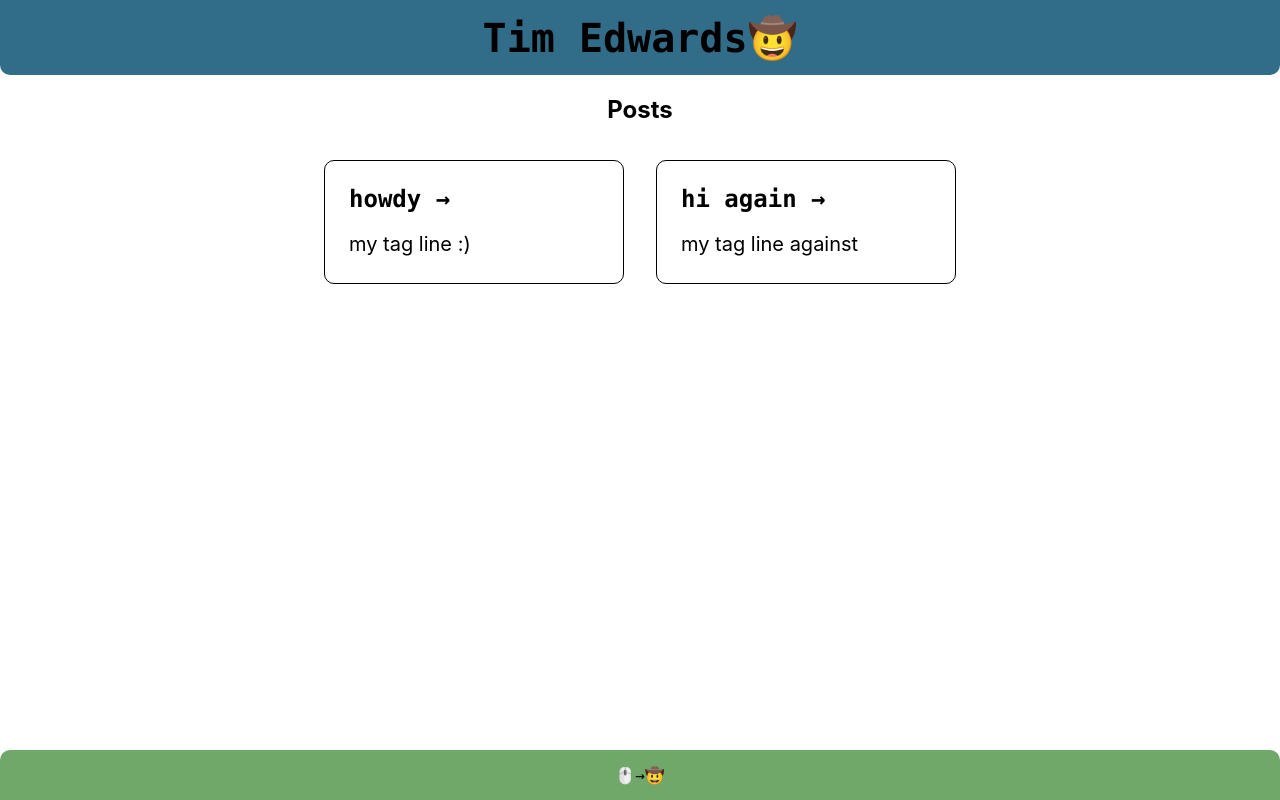
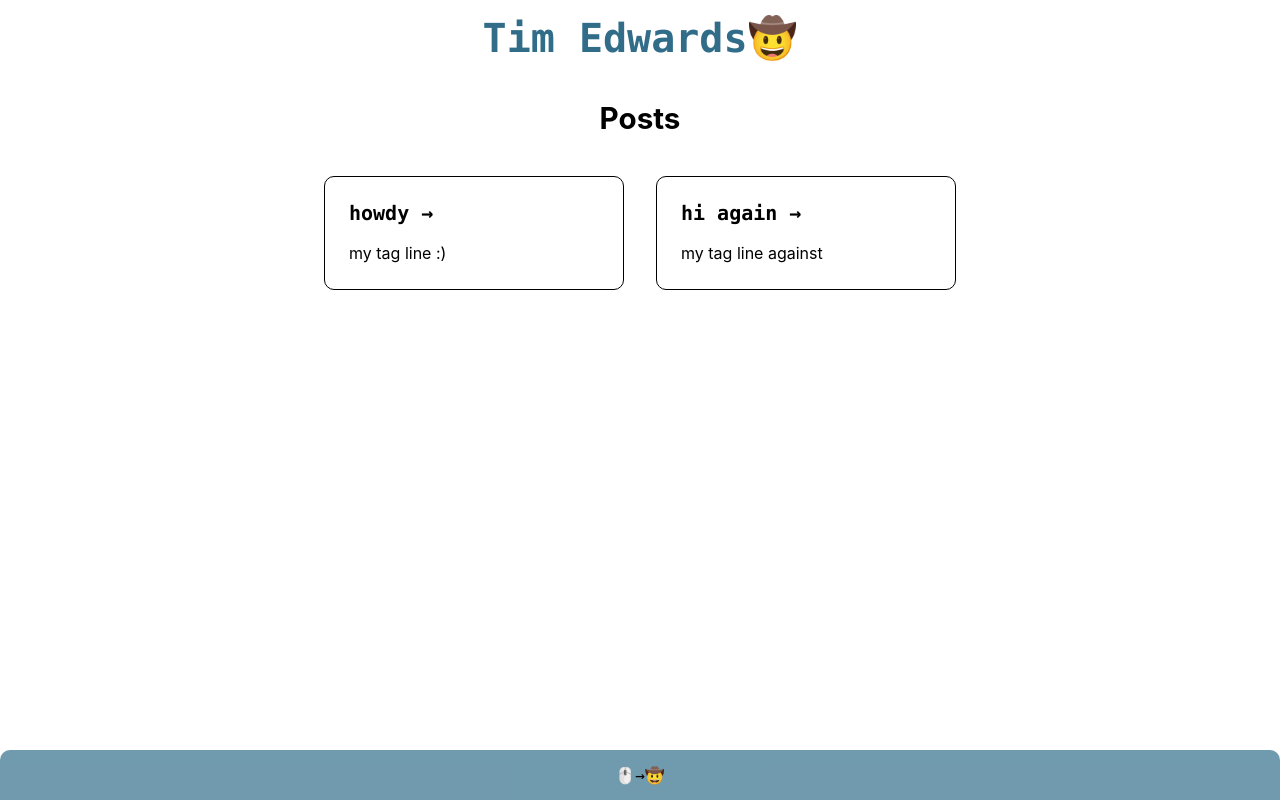
Before and after one commit to Timothy-Edwards/site, a Next.js app: page / in a window 1280 px wide. Built offline with nearby package versions, Linux system fonts and the light colour scheme.

Commit message:
Update styling

```diff
--- a/components/HeaderFooter/HeaderFooter.module.css
+++ b/components/HeaderFooter/HeaderFooter.module.css
@@ -10,11 +10,12 @@
 }
 
 .title {
+  color: #316d89;
   margin: 0;
   height: 75px;
   line-height: 1.15;
   font-size: 2.5rem;
-  background-color: #316d89;
+  background-color: white;
   width: 100%;
   top: 0px;
   position: sticky;
@@ -34,7 +35,7 @@
   align-items: center;
   position: sticky;
   bottom: 0px;
-  background-color: #70a86a;
+  background-color: rgba(49, 109, 137, 0.69);
   border-radius: 10px 10px 0px 0px;
 }
 
@@ -62,7 +63,6 @@
   flex: 1;
   display: flex;
   flex-direction: column;
-    /* justify-content: center; */
   align-items: center;
   background-color: white;
   overflow-y: scroll;
--- a/components/PostCard/PostCard.module.css
+++ b/components/PostCard/PostCard.module.css
@@ -14,19 +14,19 @@
   .card:hover,
   .card:focus,
   .card:active {
-    /* background-color: lightblue; */
+    background-color: lightblue;
     border: 2px solid #316d89;
   }
 
   .card h3 {
     margin: 0 0 1rem 0;
-    font-size: 1.5rem;
+    font-size: 1.25rem;
     font-family: consolas;
   }
 
   .card p {
     margin: 0;
-    font-size: 1.25rem;
+    /* font-size: 1.25rem; */
     line-height: 1.5;
     max-height: 4rem;
     text-overflow: elipsis;
--- a/pages/index.js
+++ b/pages/index.js
@@ -21,6 +21,9 @@ export default function Home() {
       </PageHeader>
 
       <style jsx>{`
+        h2 {
+          font-size: 1.85rem;
+        }
         .grid {
           display: flex;
           align-items: center;
```
Lines whose indentation alone changed are shown as unchanged.
